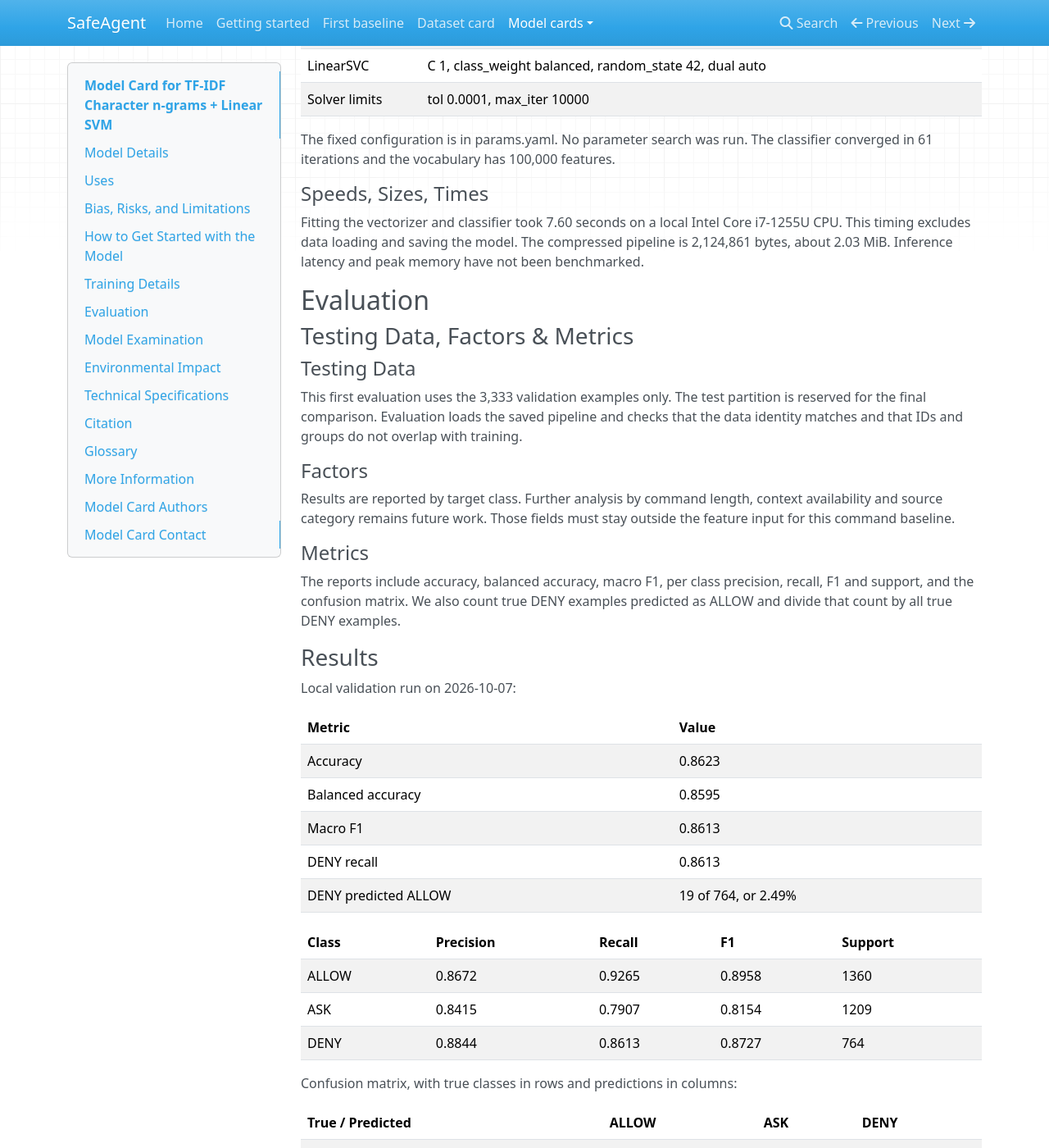
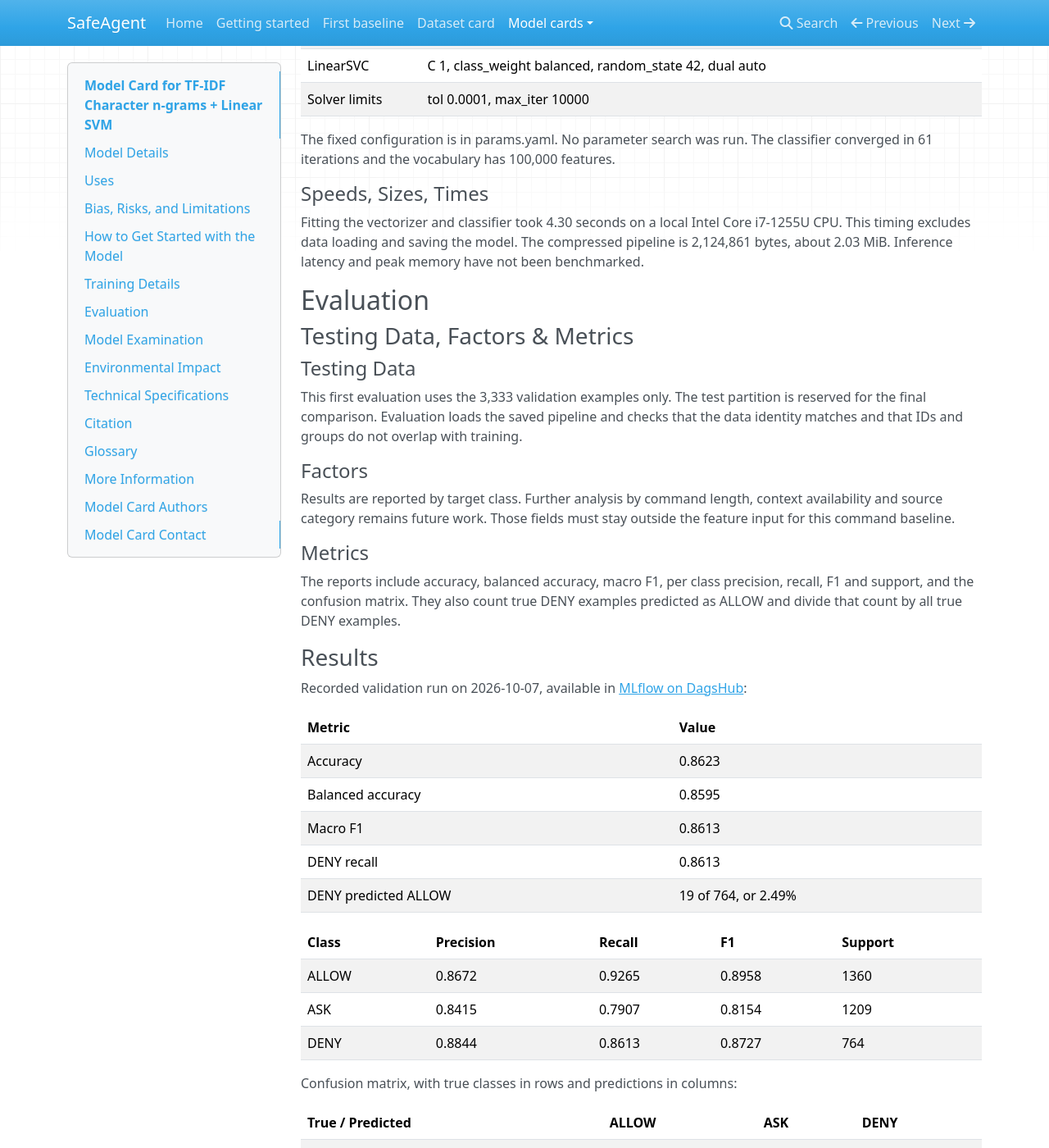
Before and after one commit to taed2-2627q1-gced-upc/taed2-SafeAgent, an MkDocs documentation site: the page built from docs/model-cards/model_card_tfidf_linear_svm.md, in a window 1280 px wide and 1400 px high, scrolled down 2433 px. Shown: the whole window at 82% size. Built offline with MkDocs 1.6.1, drawn with Linux system fonts in a browser that asks for light colours; nearby versions of some CDN libraries; some of the changed text lies outside the part shown.

Commit message:
chore(model): save the tracked baseline run

```diff
--- a/docs/model-cards/model_card_tfidf_linear_svm.md
+++ b/docs/model-cards/model_card_tfidf_linear_svm.md
@@ -137,7 +137,7 @@ The classifier converged in 61 iterations and the vocabulary has 100,000 feature
 
 #### Speeds, Sizes, Times
 
-Fitting the vectorizer and classifier took 7.60 seconds on a local Intel Core
+Fitting the vectorizer and classifier took 4.30 seconds on a local Intel Core
 i7-1255U CPU. This timing excludes data loading and saving the model.
 The compressed pipeline is 2,124,861 bytes, about 2.03 MiB.
 Inference latency and peak memory have not been benchmarked.
@@ -162,12 +162,13 @@ must stay outside the feature input for this command baseline.
 #### Metrics
 
 The reports include accuracy, balanced accuracy, macro F1, per class precision, recall,
-F1 and support, and the confusion matrix. We also count true DENY examples
+F1 and support, and the confusion matrix. They also count true DENY examples
 predicted as ALLOW and divide that count by all true DENY examples.
 
 ### Results
 
-Local validation run on 2026-10-07:
+Recorded validation run on 2026-10-07, available in
+[MLflow on DagsHub](https://dagshub.com/Pau-Balaguer/taed2-SafeAgent.mlflow/#/experiments/1/runs/1b2eb37037e34d82ad87c5ba86613c99):
 
 | Metric | Value |
 | --- | --- |
```
Also changed, not shown: other parts of docs/model-cards/model_card_tfidf_linear_svm.md (+1 -1 lines), docs/baseline.md (+2 -1 lines), 2 other files.
